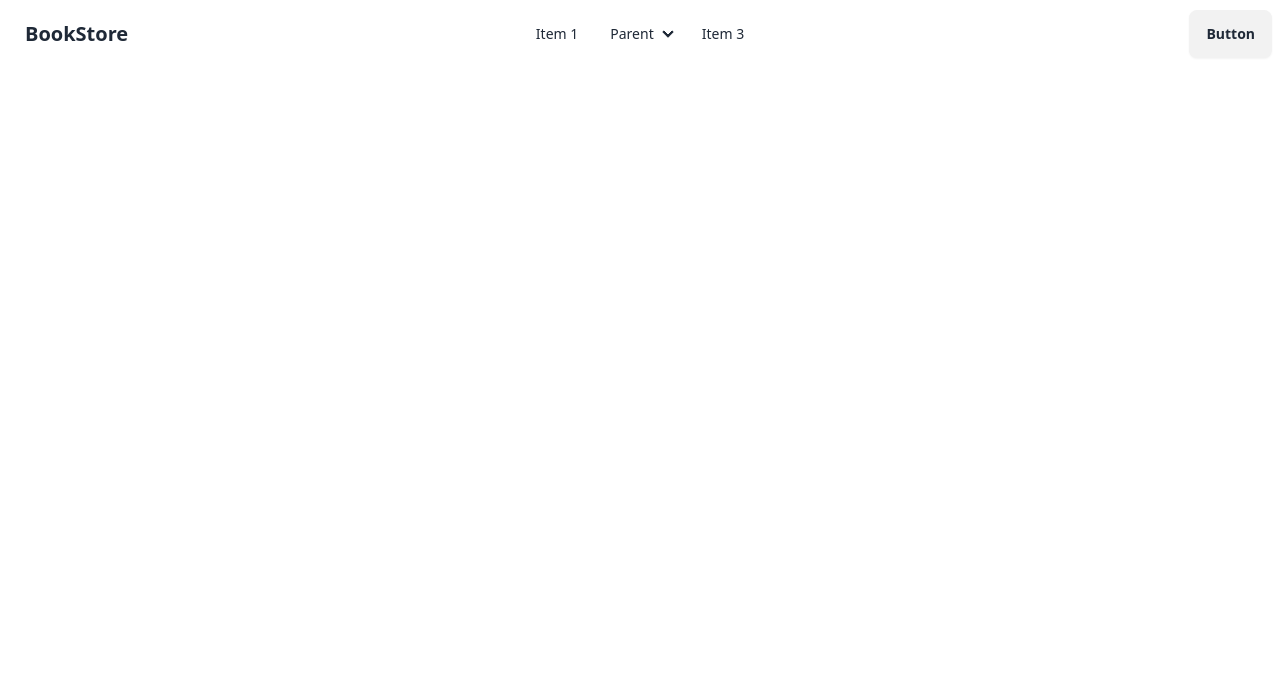
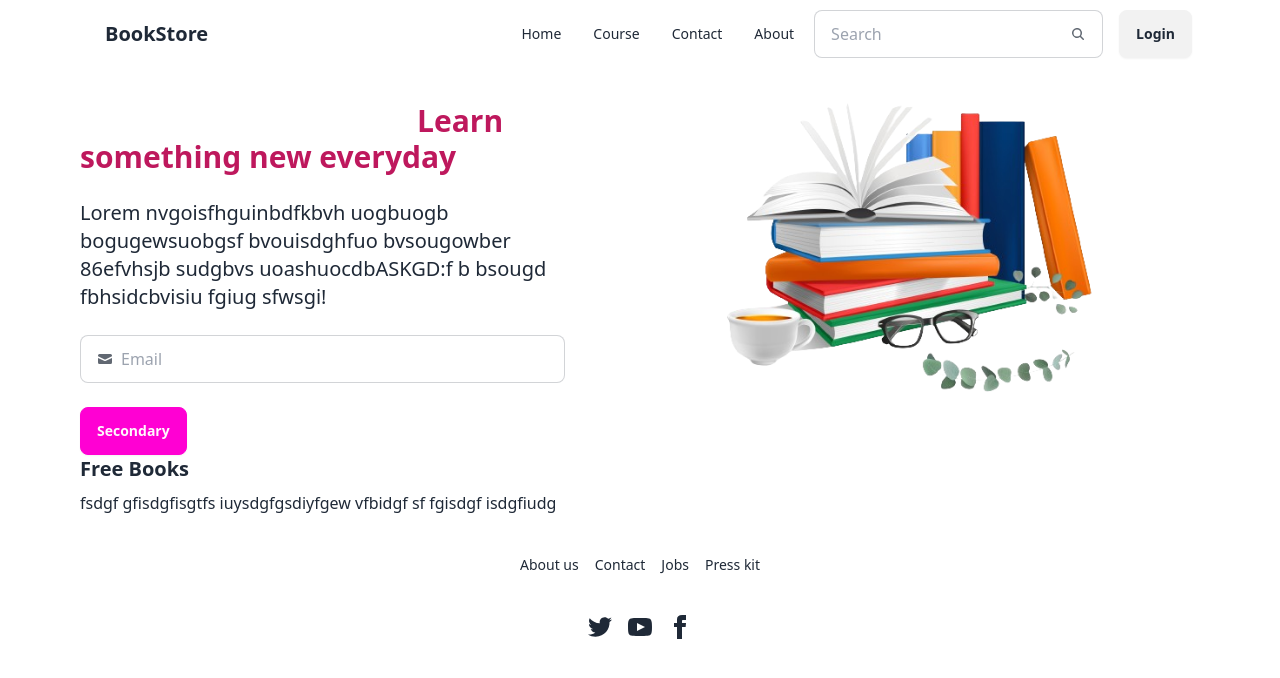
Before and after one commit to Hunter-Prash/Full-Stack-BookStore, a React (Vite) app: page / in a window 1280 px wide. Shown: the top 678 px of the page. Built offline with nearby package versions, Linux system fonts and the light colour scheme.

Commit message:
updated ui

```diff
--- a/src/App.jsx
+++ b/src/App.jsx
@@ -1,11 +1,17 @@
 import React from 'react'
 import Navbar from './components/Navbar'
+import Banner from './components/Banner'
+import Footer from './components/Footer'
+import Freebook from './components/Freebook'
 
 function App() {
   return (
     <div>
 
       <Navbar/>
+      <Banner/>
+      <Freebook/>
+      <Footer/>
     </div>
   )
 }
--- /dev/null
+++ b/src/components/Banner.jsx
@@ -0,0 +1,43 @@
+import React from 'react'
+import banner from  '../assets/Banner.png'
+
+
+function Banner() {
+  return (
+    <>
+      <div className="max-w-screen 2xl container mt-[55px] mx-auto md:px-20 px-4 flex flex-col md:flex-row justify-between">
+            <div className='w-full md:w-1/2  mt-12 md:mt-30 order-2 md:order-1'>
+                <div className='space-y-6'>
+                    <h1 className="text-3xl font-bold text-white">Welcome to our store.  <span className='text-pink-700'>Learn something new everyday</span></h1>
+                    <p className='text-xl'>Lorem nvgoisfhguinbdfkbvh uogbuogb bogugewsuobgsf bvouisdghfuo bvsougowber 86efvhsjb sudgbvs uoashuocdbASKGD:f b bsougd fbhsidcbvisiu fgiug sfwsgi!</p>
+
+                    <label className="input input-bordered flex items-center gap-2">
+                      <svg
+                          xmlns="http://www.w3.org/2000/svg"
+                          viewBox="0 0 16 16"
+                          fill="currentColor"
+                          className="h-4 w-4 opacity-70">
+                          <path
+                              d="M2.5 3A1.5 1.5 0 0 0 1 4.5v.793c.026.009.051.02.076.032L7.674 8.51c.206.1.446.1.652 0l6.598-3.185A.755.755 0 0 1 15 5.293V4.5A1.5 1.5 0 0 0 13.5 3h-11Z" />
+                          <path
+                              d="M15 6.954 8.978 9.86a2.25 2.25 0 0 1-1.956 0L1 6.954V11.5A1.5 1.5 0 0 0 2.5 13h11a1.5 1.5 0 0 0 1.5-1.5V6.954Z" />
+                      </svg>
+                      <input type="text" className="grow" placeholder="Email" />
+                  </label>
+
+                  <button className="btn btn-secondary">Secondary</button>
+                </div>
+
+
+            </div>
+
+
+        <div className='w-full md:w-1/2 order-1 ml-6 md:ml-[150px] mt-5 md:mt-10'>
+          <img src={banner} className='w-[400px] '/>
+        </div>
+      </div>
+    </>
+  )
+}
+
+export default Banner
--- /dev/null
+++ b/src/components/Footer.jsx
@@ -0,0 +1,56 @@
+import React from 'react'
+
+function Footer() {
+  return (
+    <div>
+          <footer className="footer footer-center  text-base-content rounded p-10">
+              <nav className="grid grid-flow-col gap-4">
+                  <a className="link link-hover">About us</a>
+                  <a className="link link-hover">Contact</a>
+                  <a className="link link-hover">Jobs</a>
+                  <a className="link link-hover">Press kit</a>
+              </nav>
+              <nav>
+                  <div className="grid grid-flow-col gap-4">
+                      <a>
+                          <svg
+                              xmlns="http://www.w3.org/2000/svg"
+                              width="24"
+                              height="24"
+                              viewBox="0 0 24 24"
+                              className="fill-current">
+                              <path
+                                  d="M24 4.557c-.883.392-1.832.656-2.828.775 1.017-.609 1.798-1.574 2.165-2.724-.951.564-2.005.974-3.127 1.195-.897-.957-2.178-1.555-3.594-1.555-3.179 0-5.515 2.966-4.797 6.045-4.091-.205-7.719-2.165-10.148-5.144-1.29 2.213-.669 5.108 1.523 6.574-.806-.026-1.566-.247-2.229-.616-.054 2.281 1.581 4.415 3.949 4.89-.693.188-1.452.232-2.224.084.626 1.956 2.444 3.379 4.6 3.419-2.07 1.623-4.678 2.348-7.29 2.04 2.179 1.397 4.768 2.212 7.548 2.212 9.142 0 14.307-7.721 13.995-14.646.962-.695 1.797-1.562 2.457-2.549z"></path>
+                          </svg>
+                      </a>
+                      <a>
+                          <svg
+                              xmlns="http://www.w3.org/2000/svg"
+                              width="24"
+                              height="24"
+                              viewBox="0 0 24 24"
+                              className="fill-current">
+                              <path
+                                  d="M19.615 3.184c-3.604-.246-11.631-.245-15.23 0-3.897.266-4.356 2.62-4.385 8.816.029 6.185.484 8.549 4.385 8.816 3.6.245 11.626.246 15.23 0 3.897-.266 4.356-2.62 4.385-8.816-.029-6.185-.484-8.549-4.385-8.816zm-10.615 12.816v-8l8 3.993-8 4.007z"></path>
+                          </svg>
+                      </a>
+                      <a>
+                          <svg
+                              xmlns="http://www.w3.org/2000/svg"
+                              width="24"
+                              height="24"
+                              viewBox="0 0 24 24"
+                              className="fill-current">
+                              <path
+                                  d="M9 8h-3v4h3v12h5v-12h3.642l.358-4h-4v-1.667c0-.955.192-1.333 1.115-1.333h2.885v-5h-3.808c-3.596 0-5.192 1.583-5.192 4.615v3.385z"></path>
+                          </svg>
+                      </a>
+                  </div>
+              </nav>
+
+          </footer>
+    </div>
+  )
+}
+
+export default Footer
--- /dev/null
+++ b/src/components/Freebook.jsx
@@ -0,0 +1,18 @@
+import React from 'react'
+import list from '../list.json'
+
+function Freebook() {
+    const filterData=list.filter((data)=>data.category==='Free')
+    console.log(filterData)
+
+  return (
+    <>
+      <div className=' max-w-screen-2xl container mx-auto md:px-20 px-4'>
+        <h1 className='font-bold text-xl pb-2'>Free Books</h1>
+        <p>fsdgf gfisdgfisgtfs iuysdgfgsdiyfgew vfbidgf sf fgisdgf isdgfiudg </p>
+      </div>
+    </>
+  )
+}
+
+export default Freebook
--- a/src/components/Navbar.jsx
+++ b/src/components/Navbar.jsx
@@ -1,64 +1,103 @@
-import React from 'react'
+import React, { useEffect, useState } from "react";
 
 function Navbar() {
+
+  const [sticky,setSticky]=useState(false)
+  useEffect(()=>{
+    const handleScroll=()=>{
+      if(window.scrollY>0){
+        setSticky(true)
+    }
+    else{
+      setSticky(false)
+    }
+  }
+  window.addEventListener('scroll',handleScroll)
+  return ()=>{
+    window.removeEventListener('scroll',handleScroll)
+    }
+  },[])
+
+    const navItems=(
+        <>
+                            <li>
+                    <a>Home</a>
+                </li>
+                <li>
+                    <a>Course</a>
+                </li>
+                <li>
+                    <a>Contact</a>
+                </li>
+                <li>
+                    <a>About</a>
+                </li>
+        </>
+    )
+
   return (
     <>
-            <div>
+      <div className={`max-w-screen 2xl container mx-auto md:px-20 px-4 fixed top-0 left-0 right-0 ${sticky ? 'bg-base-100 shadow-md' : ''}`}>
         <div className="navbar bg-base-100">
           <div className="navbar-start">
             <div className="dropdown">
-                            <div tabIndex={0} role="button" className="btn btn-ghost lg:hidden">
+              <div
+                tabIndex={0}
+                role="button"
+                className="btn btn-ghost lg:hidden"
+              >
                 <svg
                   xmlns="http://www.w3.org/2000/svg"
                   className="h-5 w-5"
                   fill="none"
                   viewBox="0 0 24 24"
-                                    stroke="currentColor">
+                  stroke="currentColor"
+                >
                   <path
                     strokeLinecap="round"
                     strokeLinejoin="round"
                     strokeWidth="2"
-                                        d="M4 6h16M4 12h8m-8 6h16" />
+                    d="M4 6h16M4 12h8m-8 6h16"
+                  />
                 </svg>
               </div>
               <ul
                 tabIndex={0}
-                                className="menu menu-sm dropdown-content bg-base-100 rounded-box z-[1] mt-3 w-52 p-2 shadow">
-                                <li><a>Item 1</a></li>
-                                <li>
-                                    <a>Parent</a>
-                                    <ul className="p-2">
-                                        <li><a>Submenu 1</a></li>
-                                        <li><a>Submenu 2</a></li>
-                                    </ul>
-                                </li>
-                                <li><a>Item 3</a></li>
+                className="menu menu-sm dropdown-content bg-base-100 rounded-box z-[1] mt-3 w-52 p-2 shadow"
+              >
+               {navItems}
               </ul>
             </div>
             <a className="btn btn-ghost text-xl">BookStore</a>
           </div>
           <div className="navbar-center hidden lg:flex">
             <ul className="menu menu-horizontal px-1">
-                            <li><a>Item 1</a></li>
-                            <li>
-                                <details>
-                                    <summary>Parent</summary>
-                                    <ul className="p-2">
-                                        <li><a>Submenu 1</a></li>
-                                        <li><a>Submenu 2</a></li>
-                                    </ul>
-                                </details>
-                            </li>
-                            <li><a>Item 3</a></li>
+            {navItems}
             </ul>
           </div>
-                    <div className="navbar-end">
-                        <a className="btn">Button</a>
+          <div className="hidden md:block">
+            <label className="input input-bordered flex items-center gap-2">
+              <input type="text" className="grow" placeholder="Search" />
+              <svg
+                xmlns="http://www.w3.org/2000/svg"
+                viewBox="0 0 16 16"
+                fill="currentColor"
+                className="h-4 w-4 opacity-70">
+                <path
+                  fillRule="evenodd"
+                  d="M9.965 11.026a5 5 0 1 1 1.06-1.06l2.755 2.754a.75.75 0 1 1-1.06 1.06l-2.755-2.754ZM10.5 7a3.5 3.5 0 1 1-7 0 3.5 3.5 0 0 1 7 0Z"
+                  clipRule="evenodd" />
+              </svg>
+            </label>
+          </div>
+
+          <div>
+            <a className="btn ml-4">Login</a>
           </div>
         </div>
       </div>
     </>
-    )
+  );
 }
 
-export default Navbar
+export default Navbar;
--- /dev/null
+++ b/src/list.json
@@ -0,0 +1,83 @@
+[
+    {
+        "id":1,
+        "name":"Story Book",
+        "title":"The Great Gatsby",
+        "price":15.99,
+        "category":"Free",
+        "image":"https://img.freepik.com/free-vector/hand-drawn-flat-design-stack-books-illustration_23-2149341898.jpg?t=st=1728866958~exp=1728870558~hmac=5dd87343a2d92bd89ab51065c8160056251a577261907b803a39ed5d05d7300a&w=740"
+    },
+
+{
+    "id":2,
+    "name":"Drama Book",
+    "title":"Romeo and Juliet",
+    "price":12.99,
+    "category":"Paid",
+    "image":"https://img.freepik.com/free-vector/hand-drawn-flat-design-stack-books-illustration_23-2149341898.jpg?t=st=1728866958~exp=1728870558~hmac=5dd87343a2d92bd89ab51065c8160056251a577261907b803a39ed5d05d7300a&w=740"
+},
+{
+    "id":3,
+    "name":"Horror Book",
+    "title":"The Shining",
+    "price":9.99,
+    "category":"Free",
+    "image":"https://img.freepik.com/free-vector/hand-drawn-flat-design-stack-books-illustration_23-2149341898.jpg?t=st=1728866958~exp=1728870558~hmac=5dd87343a2d92bd89ab51065c8160056251a577261907b803a39ed5d05d7300a&w=740"
+},
+{
+    "id":4,
+    "name":"Mystery Book",
+    "title":"The Girl with the Dragon Tattoo",
+    "price":14.99,
+    "category":"Paid",
+    "image":"https://img.freepik.com/free-vector/hand-drawn-flat-design-stack-books-illustration_23-2149341898.jpg?t=st=1728866958~exp=1728870558~hmac=5dd87343a2d92bd89ab51065c8160056251a577261907b803a39ed5d05d7300a&w=740"
+},
+{
+    "id":5,
+    "name":"Food Book",
+    "title":"The Joy of Cooking",
+    "price":19.99,
+    "category":"Free",
+    "image":"https://img.freepik.com/free-vector/hand-drawn-flat-design-stack-books-illustration_23-2149341898.jpg?t=st=1728866958~exp=1728870558~hmac=5dd87343a2d92bd89ab51065c8160056251a577261907b803a39ed5d05d7300a&w=740"
+},
+{
+    "id":6,
+    "name":"Thriller Book",
+    "title":"Gone Girl",
+    "price":13.99,
+    "category":"Free",
+    "image":"https://img.freepik.com/free-vector/hand-drawn-flat-design-stack-books-illustration_23-2149341898.jpg?t=st=1728866958~exp=1728870558~hmac=5dd87343a2d92bd89ab51065c8160056251a577261907b803a39ed5d05d7300a&w=740"
+},
+{
+    "id":7,
+    "name":"Science Fiction Book",
+    "title":"Dune",
+    "price":16.99,
+    "category":"Paid",
+    "image":"https://img.freepik.com/free-vector/hand-drawn-flat-design-stack-books-illustration_23-2149341898.jpg?t=st=1728866958~exp=1728870558~hmac=5dd87343a2d92bd89ab51065c8160056251a577261907b803a39ed5d05d7300a&w=740"
+},
+{
+    "id":8,
+    "name":"Fantasy Book",
+    "title":"The Lord of the Rings",
+    "price":18.99,
+    "category":"Paid",
+    "image":"https://img.freepik.com/free-vector/hand-drawn-flat-design-stack-books-illustration_23-2149341898.jpg?t=st=1728866958~exp=1728870558~hmac=5dd87343a2d92bd89ab51065c8160056251a577261907b803a39ed5d05d7300a&w=740"
+},
+{
+    "id":9,
+    "name":"Historical Book",
+    "title":"The Diary of a Young Girl",
+    "price":11.99,
+    "category":"Free",
+    "image":"https://img.freepik.com/free-vector/hand-drawn-flat-design-stack-books-illustration_23-2149341898.jpg?t=st=1728866958~exp=1728870558~hmac=5dd87343a2d92bd89ab51065c8160056251a577261907b803a39ed5d05d7300a&w=740"
+},
+{
+    "id":10,
+    "name":"Adventure Book",
+    "title":"The Hunger Games",
+    "price":17.99,
+    "category":"Free",
+    "image":"https://img.freepik.com/free-vector/hand-drawn-flat-design-stack-books-illustration_23-2149341898.jpg?t=st=1728866958~exp=1728870558~hmac=5dd87343a2d92bd89ab51065c8160056251a577261907b803a39ed5d05d7300a&w=740"
+}
+]
```
Also changed, not shown: src/assets/Banner.png (added). Lines whose indentation alone changed are shown as unchanged.
